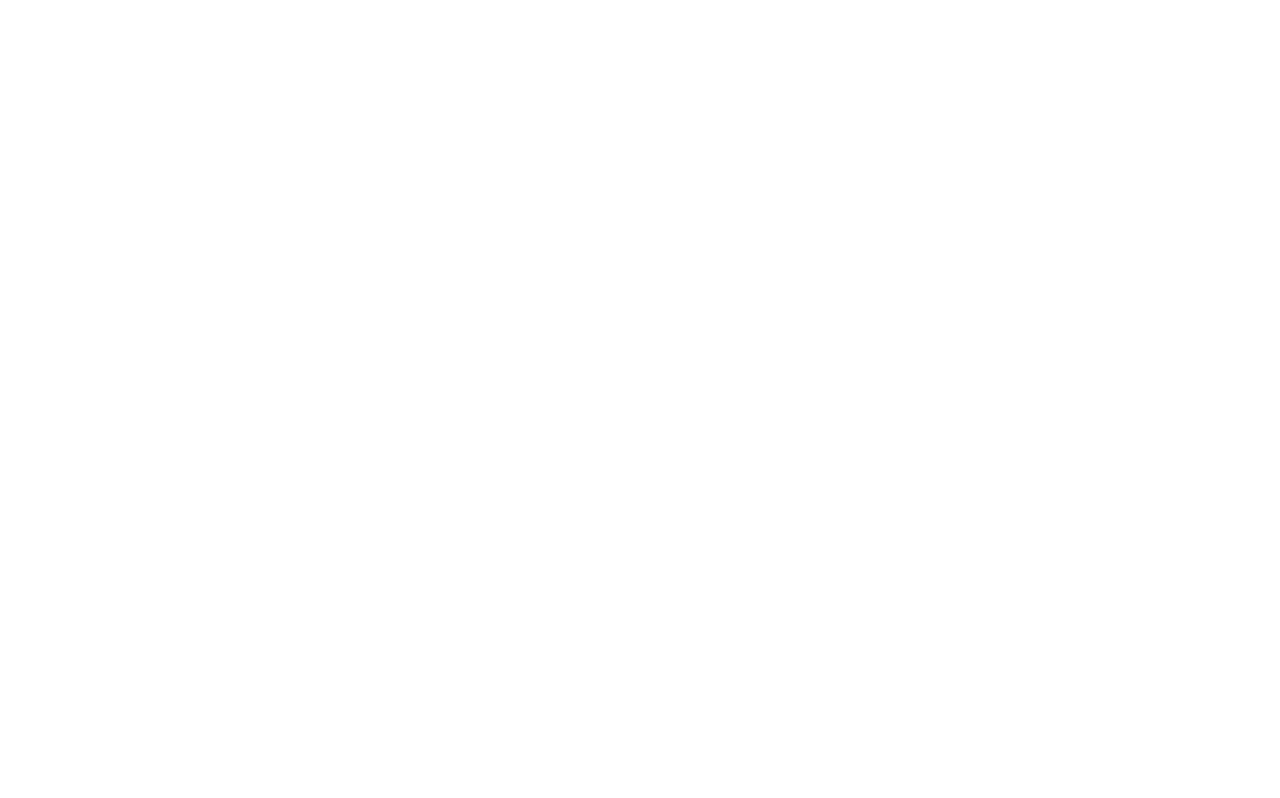
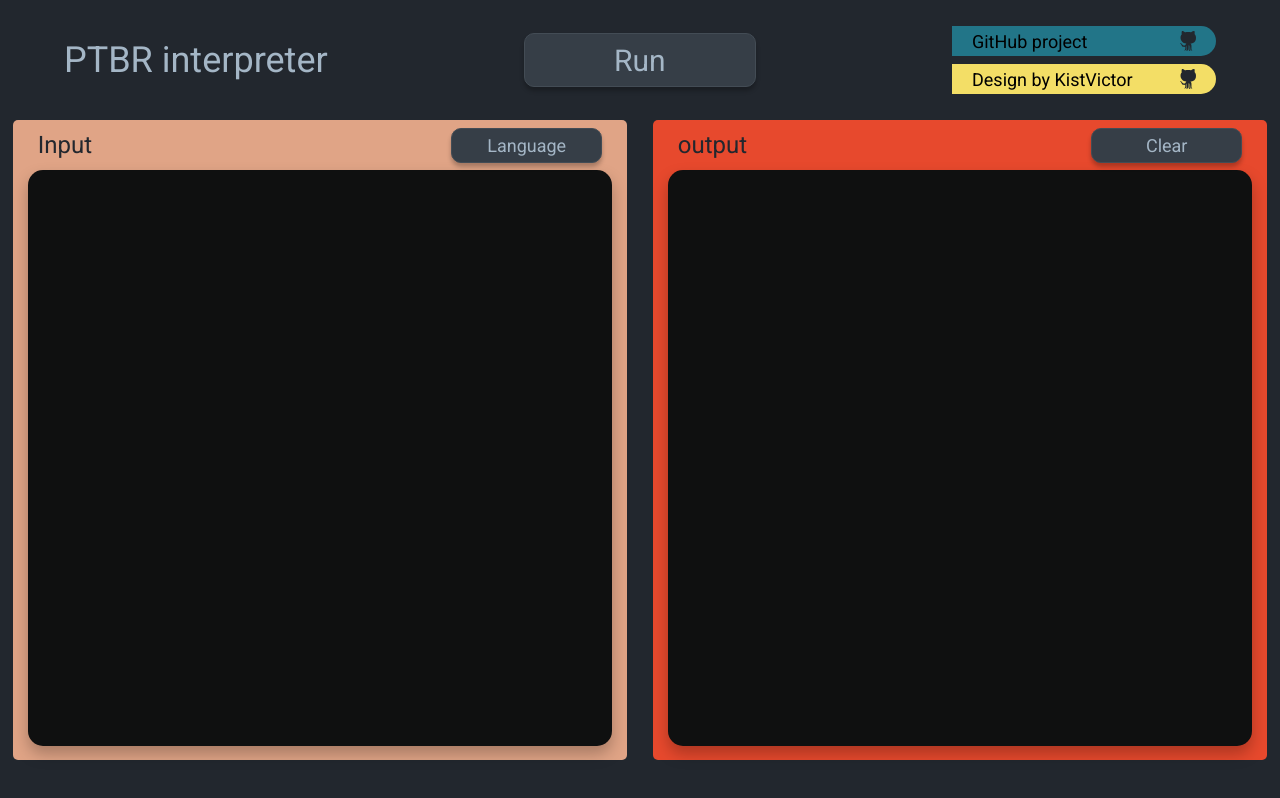
Before and after one commit to arrudagates/PTBRi, a plain HTML site: page index.html in a window 1280 px wide. Drawn offline with Linux system fonts and the light colour scheme.

Commit message:
create webapp interface

```diff
--- a/index.html
+++ b/index.html
@@ -1,6 +1,56 @@
-<html>
-    <head>
-        <meta charset="utf-8" />
-        <title>Yew App</title>
-    </head>
+<!DOCTYPE html>
+<html lang="pt-br">
+<head>
+    <meta charset="UTF-8">
+    <meta http-equiv="X-UA-Compatible" content="IE=edge">
+    <meta name="viewport" content="width=device-width">
+    <title>Barbearia Alura</title>
+    <link rel="stylesheet" href="./styles/reset.css">
+    <link rel="stylesheet" href="./styles/index.css">
+    <link rel="preconnect" href="https://fonts.googleapis.com">
+    <link rel="preconnect" href="https://fonts.gstatic.com" crossorigin>
+    <link href="https://fonts.googleapis.com/css2?family=Roboto&display=swap" rel="stylesheet">
+</head>
+
+<body>
+
+    <header>
+
+        <h1>PTBR interpreter</h1>
+
+        <button class="runButton">Run</button>
+
+        <div class="tags">
+            <a href="https://github.com/arrudagates/PTBRi" class="tag project">
+                <span>GitHub project</span>
+                <img src="./styles/github.svg" />
+            </a>
+
+            <a href="https://github.com/KistVictor" class="tag design">
+                <span>Design by KistVictor</span>
+                <img src="./styles/github.svg" />
+            </a>
+        </div>
+
+    </header>
+
+    <div class="terminals">
+        <section class="input">
+            <div class="terminalHeader">
+                <h2>Input</h2>
+                <button class="terminalButton">Language</button>
+            </div>
+            <div class="terminal"></div>
+        </section>
+
+        <section class="output">
+            <div class="terminalHeader">
+                <h2>output</h2>
+                <button class="terminalButton">Clear</button>
+            </div>
+            <div class="terminal"></div>
+        </section>
+    </div>
+
+</body>
 </html>
--- /dev/null
+++ b/styles/index.css
@@ -0,0 +1,146 @@
+body {
+    background-color: #22272E;
+    height: 100vh;
+}
+
+header {
+    width: 90%;
+    height: 120px;
+    margin: 0 auto;
+    display: flex;
+    flex-direction: row;
+    align-items: center;
+    justify-content: space-between;
+}
+
+h1 {
+    font-family: Roboto;
+    font-style: normal;
+    font-weight: normal;
+    font-size: 36px;
+    line-height: 42px;
+
+    color: #A4B6C6;
+}
+
+button {
+    background: #363E47;
+    border: 1px solid #434C55;
+    box-sizing: border-box;
+    box-shadow: 0px 4px 4px rgba(0, 0, 0, 0.25);
+    border-radius: 10px;
+}
+
+.runButton {
+    width: 232px;
+    height: 54px;
+
+    font-family: Roboto;
+    font-style: normal;
+    font-weight: normal;
+    font-size: 30px;
+    line-height: 35px;
+
+    color: #A4B6C6;
+}
+
+.tags {
+    display: flex;
+    flex-direction: column;
+    gap: 8px;
+}
+
+.tag {
+    width: 224px;
+    height: 30px;
+    display: flex;
+    flex-direction: row;
+    align-items: center;
+    justify-content: space-between;
+    border-radius: 0px 1e+06px 1e+06px 0px;
+    text-decoration: none;
+    padding: 0 20px;
+}
+
+.tag span {
+    font-family: Roboto;
+    font-style: normal;
+    font-weight: normal;
+    font-size: 18px;
+    line-height: 21px;
+    color: #000000;
+}
+
+.project {
+    background: #227588;
+}
+
+.design {
+    background: #F3DE66;
+}
+
+.terminals {
+    display: flex;
+    flex-direction: row;
+    justify-content: space-around;
+    height: 80%;
+}
+
+section {
+    width: 48%;
+    height: 100%;
+    border-radius: 5px;
+}
+
+.input {
+    background: #E0A486;
+}
+
+.output {
+    background: #E7492D;
+}
+
+.terminalHeader {
+    height: 50px;
+    display: flex;
+    flex-direction: row;
+    align-items: center;
+    justify-content: space-between;
+    margin: 0 25px;
+}
+
+h2 {
+    font-family: Roboto;
+    font-style: normal;
+    font-weight: normal;
+    font-size: 24px;
+    line-height: 28px;
+
+    color: #22272E;
+}
+
+.terminalButton {
+    width: 151px;
+    height: 35px;
+    background: #363E47;
+    border: 1px solid #434C55;
+    box-sizing: border-box;
+    box-shadow: 0px 4px 4px rgba(0, 0, 0, 0.25);
+    border-radius: 10px;
+    font-family: Roboto;
+    font-style: normal;
+    font-weight: normal;
+    font-size: 18px;
+    line-height: 21px;
+    text-align: center;
+    color: #A4B6C6;
+}
+
+.terminal {
+    width: 95%;
+    height: 90%;
+    margin: 0 auto;
+    background: #0F1010;
+    box-shadow: 0px 8px 15px rgba(0, 0, 0, 0.25);
+    border-radius: 15px;
+}
--- /dev/null
+++ b/styles/reset.css
@@ -0,0 +1,48 @@
+/* http://meyerweb.com/eric/tools/css/reset/
+   v2.0 | 20110126
+   License: none (public domain)
+*/
+
+html, body, div, span, applet, object, iframe,
+h1, h2, h3, h4, h5, h6, p, blockquote, pre,
+a, abbr, acronym, address, big, cite, code,
+del, dfn, em, img, ins, kbd, q, s, samp,
+small, strike, strong, sub, sup, tt, var,
+b, u, i, center,
+dl, dt, dd, ol, ul, li,
+fieldset, form, label, legend,
+table, caption, tbody, tfoot, thead, tr, th, td,
+article, aside, canvas, details, embed,
+figure, figcaption, footer, header, hgroup,
+menu, nav, output, ruby, section, summary,
+time, mark, audio, video {
+	margin: 0;
+	padding: 0;
+	border: 0;
+	font-size: 100%;
+	font: inherit;
+	vertical-align: baseline;
+}
+/* HTML5 display-role reset for older browsers */
+article, aside, details, figcaption, figure,
+footer, header, hgroup, menu, nav, section {
+	display: block;
+}
+body {
+	line-height: 1;
+}
+ol, ul {
+	list-style: none;
+}
+blockquote, q {
+	quotes: none;
+}
+blockquote:before, blockquote:after,
+q:before, q:after {
+	content: '';
+	content: none;
+}
+table {
+	border-collapse: collapse;
+	border-spacing: 0;
+}
```
Also changed, not shown: styles/github.svg (added).
